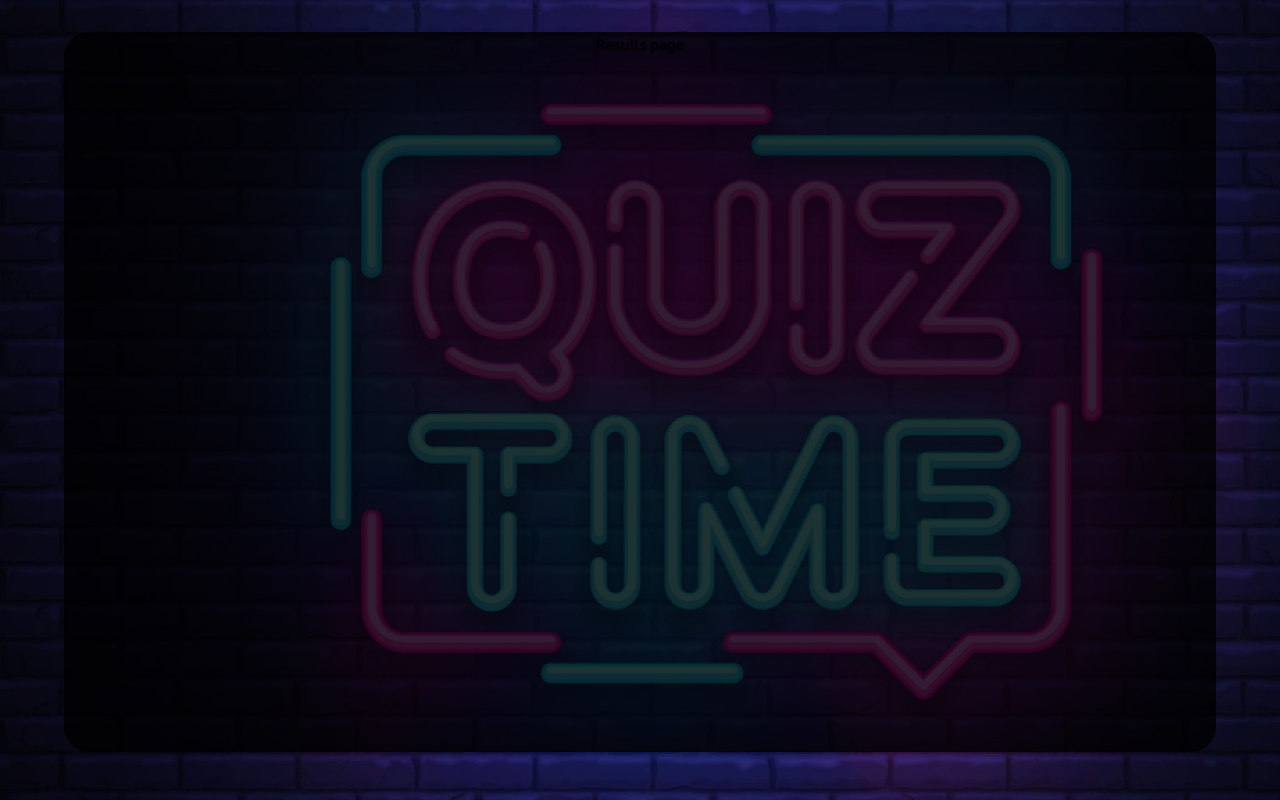
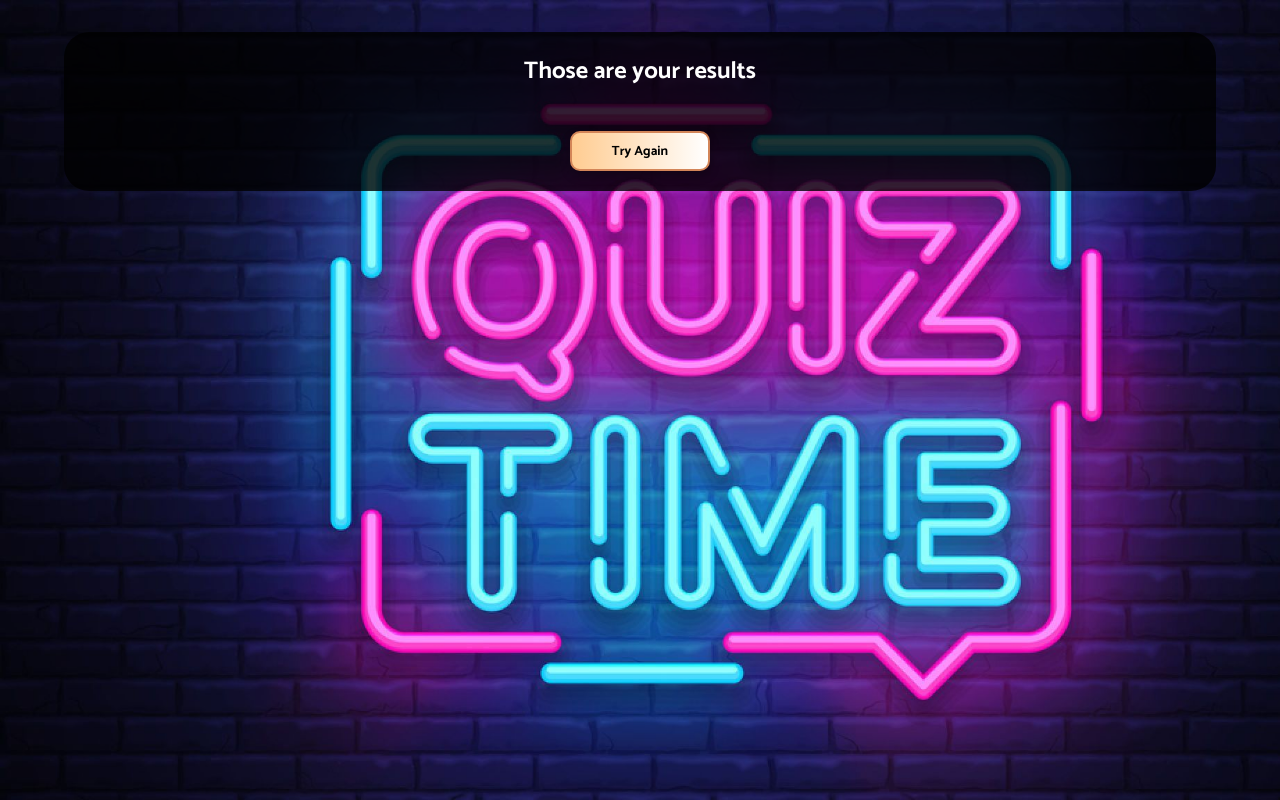
Before and after one commit to ivomasi/react-quizz, a React (Create React App) app: page /1/result in a window 1280 px wide. Built offline with nearby package versions, Linux system fonts and the light colour scheme; a web font is replaced by a local one.

Commit message:
created styles for results page showing all answers of user, added button to go again, cinditional color on result answers based on being correct or not, created function to format text showing actual symbols instead of its entity name

```diff
--- a/src/AppContext.tsx
+++ b/src/AppContext.tsx
@@ -13,7 +13,8 @@ type ContextProps = {
   userAnswers: AnswerObject[];
   setUserAnswers: (a: any) => void;
 };
-type AnswerObject = {
+export type AnswerObject = {
+  questionNr: number;
   question: string;
   answer: string;
   correct: boolean;
--- a/src/MainMenu/CategoryList/CategoryList.tsx
+++ b/src/MainMenu/CategoryList/CategoryList.tsx
@@ -25,8 +25,6 @@ const CategoryList: React.FC<Categories> = ({ categories }) => {
     ctx.setSelectedCategory(category);
   };
 
-  console.log(ctx);
-
   return (
     <div style={{ display: "flex", flexDirection: "column" }}>
       <h2>Category</h2>
--- a/src/Quiz/Quiz.tsx
+++ b/src/Quiz/Quiz.tsx
@@ -7,7 +7,7 @@ import ActionButton from "../components/ActionButton";
 import LoadingSpinner from "../components/LoadingSpinner";
 
 //context
-import { AppContext } from "../AppContext";
+import { AppContext, AnswerObject } from "../AppContext";
 
 //router
 import { useLocation, useHistory } from "react-router-dom";
@@ -21,14 +21,6 @@ import { QuestionState } from "../API";
 
 //styles
 import { Wrapper } from "./Quiz.styles";
-
-//types
-export type AnswerObject = {
-  question: string;
-  answer: string;
-  correct: boolean;
-  correctAnswer: string;
-};
 
 type CatID = {
   id: number;
@@ -81,12 +73,32 @@ function Quiz() {
       catID
     );
 
-    setQuestions(newQuestions);
+    const formattedQuestions = newQuestions.map((q: any) => {
+      const formattedAnswers = q.answers.map((a: string) => {
+        return normalText(a);
+      });
+
+      const formattedQuestion = normalText(q.question);
+
+      return { ...q, answers: formattedAnswers, question: formattedQuestion };
+    });
+
+    setQuestions(formattedQuestions);
     setScore(0);
     ctx.setUserAnswers([]);
     setNumber(0);
 
     setLoading(false);
+  };
+
+  const normalText = (text: string) => {
+    //check out replace function in docs, regular expressions in overall, mostly pasted from internet
+    const replaced = text
+      .replace(/&quot;/g, '"')
+      .replace(/&amp;/g, "&")
+      .replace(/&#039;/g, "'");
+
+    return replaced;
   };
 
   const checkAnswer = (e: React.MouseEvent<HTMLButtonElement>) => {
@@ -102,6 +114,7 @@ function Quiz() {
 
     //create user answer object and push to array, so it can be displayed at the and of quiz
     const currentAnswer: AnswerObject = {
+      questionNr: number + 1,
       question: questions[number].question,
       answer,
       correct,
--- /dev/null
+++ b/src/Results/Results.styles.ts
@@ -0,0 +1,56 @@
+import styled from "styled-components";
+
+import { SharedLayout } from "../shared_styles";
+
+export const Wrapper = styled(SharedLayout)`
+  height: unset;
+  color: white;
+  margin: 2rem 0;
+
+  ul {
+    list-style-type: none;
+    padding: 0;
+    margin: 0;
+    width: 100%;
+    display: flex;
+    flex-direction: column;
+    justify-content: center;
+    align-items: center;
+  }
+`;
+
+type LiItemProps = {
+  correct: boolean;
+};
+
+export const ListItemWrapper = styled.li<LiItemProps>`
+  width: 95%;
+  min-height: 10rem;
+  background: ${({ correct }) =>
+    correct
+      ? "linear-gradient(90deg, #2BD358, #25AB49)"
+      : "linear-gradient(90deg, #ff5656, #c16868)"};
+  border: 3px solid white;
+  box-shadow: 1px 2px 0px rgba(0, 0, 0, 0.1);
+  border-radius: 10px;
+  color: white;
+  text-shadow: 0 1 0 rgba(0, 0, 0, 0.5);
+  display: flex;
+  align-items: center;
+  justify-content: center;
+  margin: 1rem 0;
+
+  article {
+    width: clamp(70%, 90%, 95%);
+
+    h2 {
+      .question_nr {
+        font-family: sans-serif;
+      }
+    }
+
+    .your_answer {
+      border-bottom: ${({ correct }) => (!correct ? "2px solid white" : null)};
+    }
+  }
+`;
--- a/src/Results/Results.tsx
+++ b/src/Results/Results.tsx
@@ -1,16 +1,52 @@
 import React, { useContext } from "react";
 
+//router
+import { useHistory } from "react-router-dom";
+
+//context
 import { AppContext } from "../AppContext";
 
+//components
+import ActionButton from "../components/ActionButton";
+
 //styles
-import { SharedLayout } from "../shared_styles";
+import { Wrapper, ListItemWrapper } from "./Results.styles";
 
 const Results = () => {
   const ctx = useContext(AppContext);
 
-  console.log(ctx.userAnswers);
-
-  return <SharedLayout>Results page</SharedLayout>;
+  const history = useHistory();
+  return (
+    <Wrapper>
+      <h2>Those are your results {ctx.name}</h2>
+      <ul>
+        {ctx.userAnswers.map((answer, i) => {
+          return (
+            <ListItemWrapper key={i} correct={answer.correct}>
+              <article>
+                <h2>
+                  <span className="question_nr">{answer.questionNr}. </span>
+                  {answer.question}
+                </h2>
+                <p className="your_answer">
+                  <span>Your Answer: </span>
+                  <br />
+                  {answer.answer}
+                </p>
+                {!answer.correct && (
+                  <p>
+                    <span>Correct Answer:</span> <br />
+                    {answer.correctAnswer}
+                  </p>
+                )}
+              </article>
+            </ListItemWrapper>
+          );
+        })}
+      </ul>
+      <ActionButton text={"Try Again"} callback={() => history.push("/")} />
+    </Wrapper>
+  );
 };
 
 export default Results;
--- a/src/components/QuestionCard.tsx
+++ b/src/components/QuestionCard.tsx
@@ -1,7 +1,4 @@
 import React, { useContext } from "react";
-
-//types
-import { AnswerObject } from "../Quiz/Quiz";
 
 //context
 import { AppContext } from "../AppContext";
```
